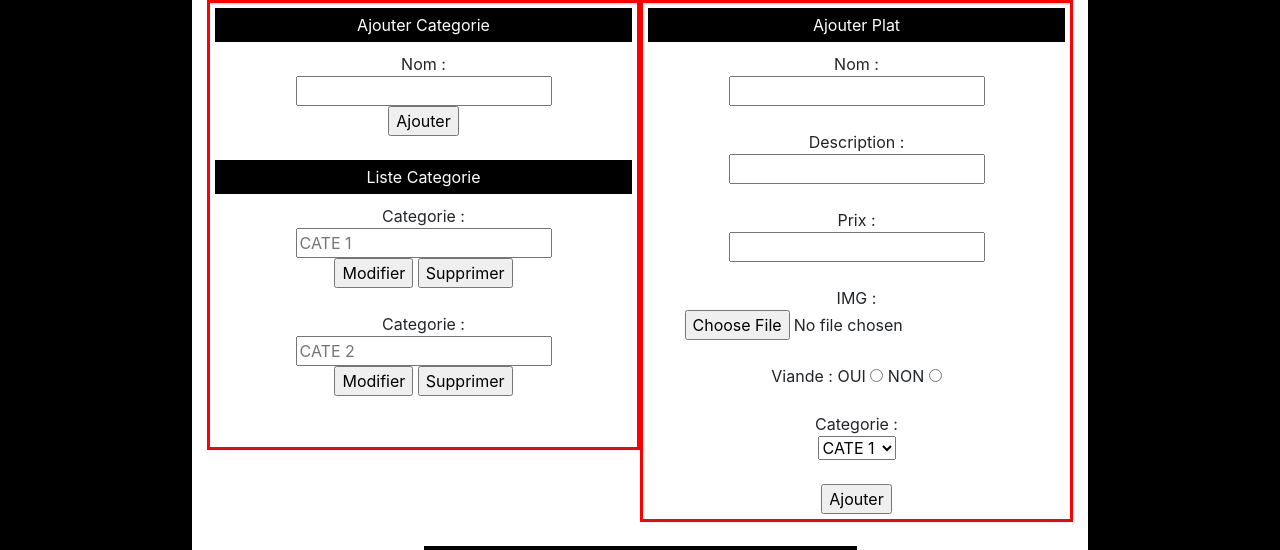
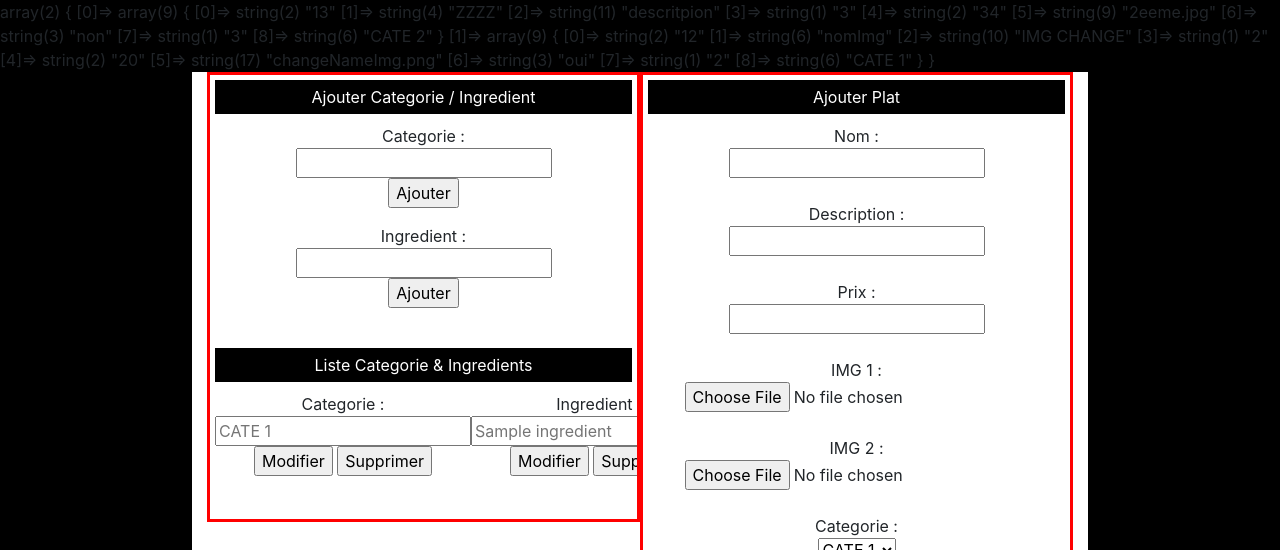
Before and after one commit to paul-le/Projet-Pro, a PHP site: page /admin.php in a window 1280 px wide. Shown: the top 550 px of the page. Run offline with PHP 8.4, Linux system fonts and the light colour scheme; data comes from the database, SQL or seed files in the repository; tables that the repository leaves empty or names only in its code hold one stand-in row (values such as "Sample post"); grey boxes are pictures that could not be loaded.

Commit message:
modif Admin

```diff
--- a/admin.php
+++ b/admin.php
@@ -14,9 +14,12 @@
 $categorie = $bdd->execute("SELECT * FROM categorie");
 $nbCat = count($categorie);
 
+$ingredients = $bdd->execute("SELECT * FROM ingredients");
+$nbIngredients = count($ingredients);
+
 $plats = $bdd->execute("SELECT * FROM plats INNER JOIN categorie ON plats.id_categorie = categorie.id");
 $nbPlats = count($plats);
-
+var_dump($plats);
 ob_start();
 
 
@@ -42,13 +45,13 @@
 
 			<section id="addCategorie">
 				<div id="titreAddCategorie">
-					Ajouter Categorie
+					Ajouter Categorie / Ingredient
 				</div>
 
 
 				<form action="" method="post">
 
-					Nom :<br /> <input type="text" name="nameCategorie"><br />
+					Categorie :<br /> <input type="text" name="nameCategorie"><br />
 
 					<input type="submit" name="newCategorie" value="Ajouter">
 				</form>
@@ -73,18 +76,46 @@
 
 				?>
 
+				<form action="" method="post">
+
+					Ingredient :<br /> <input type="text" name="nameIngredient"><br />
+
+					<input type="submit" name="newIngredient" value="Ajouter">
+				</form>
+				<?php
+				if (isset($_POST['newIngredient']))
+				{
+					$nom = $_POST['nameIngredient'];
+					if ($produit->addIngredient($nom, $bdd) == "newIngredient")
+					{
+						echo "Ingredient Ajouter";
+						header('location:admin.php');
+					}
+					elseif ($produit->addIngredient($nom, $bdd) == "ingredientExistant")
+					{
+						echo "Cet ingredient existe deja";
+					}
+					elseif ($produit->addIngredient($nom, $bdd) == "info")
+					{
+						echo "Veuillez entrer un nom ";
+					}
+				}
+
+				?>
+
 
 				<br />
 
 
 
 				<div id="titreListeCategorie">
-					Liste Categorie
+					Liste Categorie & Ingredients
 				</div>
+				<section id="listeCatIng">
+
+					<div id="listeCategorie">
 
 						<?php
-
-
 
 						if (!empty($categorie))
 						{
@@ -129,9 +160,64 @@
 							}
 							else
 							{
-						echo "PAS DE CATEGORIE";
+								echo "Aucune Categorie";
 							}
 							?>
+						</div>
+
+						<div id="listeIngredient">
+
+							<?php
+							if (!empty($ingredients))
+							{
+								for ($i=0; $i < $nbIngredients ; $i++)
+									{?>
+										<form method="post" action="">
+											Ingredient :<br /> <input type="text" name="upIngredients" placeholder="<?php echo $ingredients[$i][1]; ?>"><br />
+											<input id="buttonAdmin" type="submit" name="updateIngredients<?php echo $ingredients[$i][0]; ?>" value="Modifier">
+											<input id="buttonAdmin" type="submit" name="deleteIngredients<?php echo $ingredients[$i][0]; ?>" value="Supprimer">
+											<br><br>
+										</form>
+										<?php
+
+										$idIngredients = $ingredients[$i][0];
+										$nomIngredients = $ingredients[$i][1];
+
+										if (isset($_POST["updateIngredients$idIngredients"]) AND strlen($_POST['upIngredients']) != 0)
+										{
+
+											$nameIngredient = $bdd->execute("SELECT nom FROM ingredients WHERE nom = '".$_POST['upIngredients']."' ");
+											if (empty($nameIngredient))
+											{
+												$requeteUpdateIngredients = $bdd->executeonly("UPDATE ingredients set nom = '".$_POST['upIngredients']."' WHERE nom = '".$nomIngredients."' ");
+												header('location:admin.php');
+											}
+											else
+											{
+												echo "Ce nom existe";
+											}
+
+
+
+										}
+										if (isset($_POST["deleteIngredients$idIngredients"]))
+										{
+											$requeteDeleteCat = $bdd->executeonly("DELETE FROM ingredients WHERE id = '".$idIngredients."'");
+
+											header('location:admin.php');
+
+										}
+									}
+								}
+								else
+								{
+									echo "Aucun ingredient";
+								}
+
+
+								?>
+							</div>
+				</section>
 			</section>
 
 
@@ -151,12 +237,9 @@
 
 						Prix :<br /> <input type="number" step="0.01" name="prixProduit" required><br /><br />
 
-						IMG : <br /><input type="file" name="imgProduit" required><br /><br />
+						IMG 1 : <br /><input type="file" name="img1Produit" required><br /><br />
 
-
-						Viande :  OUI <input type="radio" name="viande" value="oui">
-						NON <input type="radio" name="viande" value="non">
-						<br /><br />
+						IMG 2 :<br /><input type="file" name="img2Produit" required><br /><br />
 
 
 						Categorie : <br /><select type='post' name="categorie">
@@ -189,60 +272,96 @@
 
 
 
-							$viande = $_POST['viande'] ;
 
 
 
 
-							if (isset($_FILES['imgProduit']) AND !empty($_FILES['imgProduit']))
+
+							if (isset($_FILES['img1Produit']) AND !empty($_FILES['img1Produit']))
 							{
 
 								$tailleMax = 2097152 ;
 								$extensionsValides = $arrayName = array('jpg', 'jpeg', 'png');
-								if ($_FILES['imgProduit']['size'] <= $tailleMax)
+								if ($_FILES['img1Produit']['size'] <= $tailleMax)
 								{
 
-									$extensionsUpload = strtolower(substr(strrchr($_FILES['imgProduit']['name'], '.'), 1));
+									$extensionsUpload = strtolower(substr(strrchr($_FILES['img1Produit']['name'], '.'), 1));
 									if (in_array($extensionsUpload, $extensionsValides))
 									{
-										$chemin = "photoProduit/".$_POST['nameProduit'].".".$extensionsUpload;
+										$chemin = "photoProduit/".$_POST['nameProduit']."1.".$extensionsUpload;
 
-										$deplacement = move_uploaded_file($_FILES['imgProduit']['tmp_name'], $chemin);
+										$deplacement = move_uploaded_file($_FILES['img1Produit']['tmp_name'], $chemin);
 
 										if ($deplacement)
 										{
-											$img = $_POST['nameProduit'].".".$extensionsUpload;
+											$img1 = $_POST['nameProduit']."1.".$extensionsUpload;
 										}
 										else
 										{
-											echo "Erreur durant l'importation de votre photo de profil" ;
+											echo "Erreur durant l'importation de votre photo de profil (1)" ;
 										}
 									}
 									else
 									{
-										echo "Votre photo de profil doit être au format jpg, jpeg ou png. ";
+										echo "Votre photo de profil doit être au format jpg, jpeg ou png. (1) ";
 									}
 
 								}
 								else
 								{
-									echo "Votre photo de profil ne doit pas dépasser 2Mo" ;
+									echo "Votre photo de profil ne doit pas dépasser 2Mo (1)" ;
+								}
+							}
+
+							if (isset($_FILES['img2Produit']) AND !empty($_FILES['img2Produit']))
+							{
+
+								$tailleMax = 2097152 ;
+								$extensionsValides = $arrayName = array('jpg', 'jpeg', 'png');
+								if ($_FILES['img2Produit']['size'] <= $tailleMax)
+								{
+
+									$extensionsUpload = strtolower(substr(strrchr($_FILES['img2Produit']['name'], '.'), 1));
+									if (in_array($extensionsUpload, $extensionsValides))
+									{
+										$chemin = "photoProduit/".$_POST['nameProduit']."2.".$extensionsUpload;
+
+										$deplacement = move_uploaded_file($_FILES['img2Produit']['tmp_name'], $chemin);
+
+										if ($deplacement)
+										{
+											$img2 = $_POST['nameProduit']."2.".$extensionsUpload;
+										}
+										else
+										{
+											echo "Erreur durant l'importation de votre photo de profil (2)" ;
+										}
+									}
+									else
+									{
+										echo "Votre photo de profil doit être au format jpg, jpeg ou png. (2) ";
+									}
+
+								}
+								else
+								{
+									echo "Votre photo de profil ne doit pas dépasser 2Mo  (2)" ;
 								}
 							}
 
 
 
-							if (!empty($img))
+							if (!empty($img1) && !empty($img2))
 							{
-								if ($produit->addProduit($nom, $description, $prix, $id_categorie[0]['id'], $img, $viande, $bdd) == "newProduit")
+								if ($produit->addProduit($nom, $description, $prix, $id_categorie[0]['id'], $img1, $img2, $bdd) == "newProduit")
 								{
 									echo "PRODUIT AJOUTER";
 								}
-								elseif ($produit->addProduit($nom, $description, $prix, $id_categorie[0]['id'], $img, $viande, $bdd) == "produitExist")
+								elseif ($produit->addProduit($nom, $description, $prix, $id_categorie[0]['id'], $img1, $img2, $bdd) == "produitExist")
 								{
 									echo "CE NOM EXISTE";
 								}
-								elseif ($produit->addProduit($nom, $description, $prix, $id_categorie[0]['id'], $img, $viande, $bdd) == "info")
+								elseif ($produit->addProduit($nom, $description, $prix, $id_categorie[0]['id'], $img1, $img2, $bdd) == "info")
 								{
 									echo "Veuillez remplir tout les champ";
 								}
@@ -277,8 +396,8 @@
 									<td>Description</td>
 									<td>Prix</td>
 									<td>Categorie</td>
-									<td>Photo</td>
-									<td>Viande</td>
+									<td>IMG 1</td>
+									<td>IMG 2</td>
 									<td></td>
 									<td></td>
 								</tr>
@@ -294,8 +413,8 @@
 											<td data-title="Description"><?php echo $plats[$i][2];  ?></td>
 											<td  data-title="Prix" class="numeric"><?php echo $plats[$i][4];  ?></td>
 											<td  data-title="Categorie"><?php echo $plats[$i][8];  ?></td>
-											<td  data-title="Photo"><img src="photoProduit/<?php echo $plats[$i][5] ?>" width="100"></td>
-											<td  data-title="Viande"><?php echo $plats[$i][6];  ?></td>
+											<td  data-title="Photo1"><img src="photoProduit/<?php echo $plats[$i][5] ?>" width="100"></td>
+											<td  data-title="Photo2"><img src="photoProduit/<?php echo $plats[$i][6] ?>" width="100"></td>
 											<td><input type="submit" name="modifierProduit<?php echo $plats[$i][0]; ?>" value="Modifier" ></td>
 											<td><input type="submit" name="deleteProduit<?php echo $plats[$i][0];  ?>" value="Supprimer" ></td>
 										</tr>
@@ -305,7 +424,7 @@
 										$updateProduit = $bdd->execute("SELECT * FROM plats INNER JOIN categorie ON plats.id_categorie = categorie.id WHERE plats.id = '$idProduits'");
 
 
-
+										var_dump($updateProduit);
 
 										if (isset($_POST["deleteProduit$idProduits"]))
 										{
@@ -324,6 +443,9 @@
 											<input type="text" name="updateNameProduit" placeholder="<?php echo $updateProduit[0][1];  ?>">
 											<input type="textarea" name="updateDescriptionProduit" placeholder="<?php echo $updateProduit[0][2];  ?>">
 											<input type="number" step="0.01" name="updatePrixProduit" placeholder="<?php echo $updateProduit[0][4];  ?>">
+											<input type="file" name="updateImg1Produit">
+											<input type="file" name="updateImg2Produit">
+
 											Categorie : <select type='post' name="updateCategorie">
 												<option>.....</option>
 												<?php
@@ -336,9 +458,8 @@
 													?>
 
 												</select>
-												<input type="file" name="updateImgProduit">
-												Viande :  OUI <input type="radio" name="updateViandeProduit" value="oui">
-												NON <input type="radio" name="updateViandeProduit" value="non">
+
+
 
 												<input type="submit" name="modifier2Produit<?php echo $updateProduit[0][0]; ?>" value="Modifier" >
 
@@ -362,37 +483,30 @@
 
 												if (empty($id_categorieUpdate))
 												{
-													$id_categorieUpdate = $updateProduit[0][3];
-												}
-
-
-												if (!empty($_POST['updateViandeProduit']))
-												{
-													$updateViande = $_POST['updateViandeProduit'];
-												}
-												else
-												{
-													$updateViande = $updateProduit[0][6];
+													$id_categorieUpdate = $updateProduit[0][4];
 												}
 
 
 
 
-												if ($_FILES['updateImgProduit']['size'] == 0 && $_FILES['updateImgProduit']['error'] == 0)
+
+
+
+												if ($_FILES['updateImg1Produit']['size'] == 0 && $_FILES['updateImg1Produit']['error'] == 0)
 												{
 
 													$tailleMax = 2097152 ;
 													$extensionsValides = $arrayName = array('jpg', 'jpeg', 'png');
-													if ($_FILES['updateImgProduit']['size'] <= $tailleMax)
+													if ($_FILES['updateImg1Produit']['size'] <= $tailleMax)
 													{
 
-														$extensionsUpload = strtolower(substr(strrchr($_FILES['updateImgProduit']['name'], '.'), 1));
+														$extensionsUpload = strtolower(substr(strrchr($_FILES['updateImg1Produit']['name'], '.'), 1));
 														if (in_array($extensionsUpload, $extensionsValides))
 														{
 															if (!empty($updateNom))
 															{
 
-																$chemin = "photoProduit/".$_POST['updateNameProduit'].".".$extensionsUpload;
+																$chemin = "photoProduit/".$_POST['updateNameProduit']."1.".$extensionsUpload;
 															}
 															else
 															{
@@ -402,17 +516,17 @@
 
 
 
-															$deplacement = move_uploaded_file($_FILES['updateImgProduit']['tmp_name'], $chemin);
+															$deplacement = move_uploaded_file($_FILES['updateImg1Produit']['tmp_name'], $chemin);
 
 															if ($deplacement)
 															{
 																if (!empty($updateNom))
 																{
-																	$updateImg = $_POST['updateNameProduit'].".".$extensionsUpload;
+																	$updateImg1 = $_POST['updateNameProduit']."1.".$extensionsUpload;
 																}
 																else
 																{
-																	$updateImg = $updateProduit[0][1].".".$extensionsUpload;
+																	$updateImg1 = $updateProduit[0][1].".".$extensionsUpload;
 																}
 
 															}
@@ -435,7 +549,68 @@
 												}
 												else
 												{
-													$updateImg = $updateProduit[0][5];
+													$updateImg1 = $updateProduit[0][5];
+												}
+
+
+												if ($_FILES['updateImg2Produit']['size'] == 0 && $_FILES['updateImg2Produit']['error'] == 0)
+												{
+
+													$tailleMax = 2097152 ;
+													$extensionsValides = $arrayName = array('jpg', 'jpeg', 'png');
+													if ($_FILES['updateImg2Produit']['size'] <= $tailleMax)
+													{
+
+														$extensionsUpload = strtolower(substr(strrchr($_FILES['updateImg2Produit']['name'], '.'), 1));
+														if (in_array($extensionsUpload, $extensionsValides))
+														{
+															if (!empty($updateNom))
+															{
+
+																$chemin = "photoProduit/".$_POST['updateNameProduit']."2.".$extensionsUpload;
+															}
+															else
+															{
+
+																$chemin = "photoProduit/".$updateProduit[0][1].".".$extensionsUpload;
+															}
+
+
+
+															$deplacement = move_uploaded_file($_FILES['updateImg2Produit']['tmp_name'], $chemin);
+
+															if ($deplacement)
+															{
+																if (!empty($updateNom))
+																{
+																	$updateImg2 = $_POST['updateNameProduit']."2.".$extensionsUpload;
+																}
+																else
+																{
+																	$updateImg2 = $updateProduit[0][1].".".$extensionsUpload;
+																}
+
+															}
+															else
+															{
+																echo "Erreur durant l'importation de votre photo de profil" ;
+															}
+														}
+														else
+														{
+															echo "Votre photo de profil doit être au format jpg, jpeg ou png. ";
+
+														}
+
+													}
+													else
+													{
+														echo "Votre photo de profil ne doit pas dépasser 2Mo" ;
+													}
+												}
+												else
+												{
+													$updateImg2 = $updateProduit[0][6];
 												}
 
 
@@ -447,34 +622,34 @@
 												{
 													echo "Ce nom de plats existe";
 												}
-												elseif($produit->updateProduits($updateNom, $updateDescription, $updatePrix, $id_categorieUpdate[0][0] , $updateImg, $updateViande, $id, $bdd) == "nameChange")
+												elseif($produit->updateProduits($updateNom, $updateDescription, $updatePrix, $id_categorieUpdate[0][0] , $updateImg1, $updateImg2, $id, $bdd) == "nameChange")
 												{
 													echo "Le nom a changer";
 												}
 
-												if ($produit->updateProduits($updateNom, $updateDescription, $updatePrix, $id_categorieUpdate[0][0], $updateImg, $updateViande, $id, $bdd) == "descriptionChange")
+												if ($produit->updateProduits($updateNom, $updateDescription, $updatePrix, $id_categorieUpdate[0][0], $updateImg1, $updateImg2, $id, $bdd) == "descriptionChange")
 												{
 													echo "La description a changer";
 												}
 
-												if ($produit->updateProduits($updateNom, $updateDescription, $updatePrix, $id_categorieUpdate[0][0], $updateImg, $updateViande, $id, $bdd) == "prixChange")
+												if ($produit->updateProduits($updateNom, $updateDescription, $updatePrix, $id_categorieUpdate[0][0], $updateImg1, $updateImg2, $id, $bdd) == "prixChange")
 												{
 													echo "Le prix a changer";
 												}
 
-												if ($produit->updateProduits($updateNom, $updateDescription, $updatePrix, $id_categorieUpdate[0][0], $updateImg, $updateViande, $id, $bdd) == "updateChange")
+												if ($produit->updateProduits($updateNom, $updateDescription, $updatePrix, $id_categorieUpdate[0][0], $updateImg1, $updateImg2, $id, $bdd) == "updateChange")
 												{
 													echo "La Categorie a changer";
 												}
 
-												if ($produit->updateProduits($updateNom, $updateDescription, $updatePrix, $id_categorieUpdate[0][0], $updateImg, $updateViande, $id, $bdd) == "imgChange")
+												if ($produit->updateProduits($updateNom, $updateDescription, $updatePrix, $id_categorieUpdate[0][0], $updateImg1, $updateImg2, $id, $bdd) == "img1Change")
 												{
-													echo "La photo a changer";
+													echo "La photo1 a changer";
 												}
 
-												if ($produit->updateProduits($updateNom, $updateDescription, $updatePrix, $id_categorieUpdate[0][0], $updateImg, $updateViande, $id, $bdd) == "viandeChange")
+												if ($produit->updateProduits($updateNom, $updateDescription, $updatePrix, $id_categorieUpdate[0][0], $updateImg1, $updateImg2, $id, $bdd) == "img2Change")
 												{
-													echo "La viande a changer";
+													echo "La photo2 a changer";
 												}
 
 
--- a/class/produits.php
+++ b/class/produits.php
@@ -33,17 +33,39 @@
 			}
 		}
 
+		public function addIngredient($nom, $bdd)
+		{
+			if (strlen($nom) != 0)
+			{
+				$ingredient = $bdd->execute("SELECT nom FROM ingredients WHERE nom = '$nom'");
+
+				if (empty($ingredient))
+				{
+					$newIngredient = $bdd->executeonly("INSERT INTO ingredients (nom) VALUES ('$nom')");
+					return "newIngredient";
+				}
+				else
+				{
+					return "ingredientExistant";
+				}
+			}
+			else
+			{
+				return "info";
+			}
+		}
 
 
-		public function addProduit($nom, $description, $prix, $id_categorie, $img, $viande, $bdd)
+
+		public function addProduit($nom, $description, $prix, $id_categorie, $img1, $img2, $bdd)
 		{
-			if (strlen($nom) != 0 && strlen($description) != 0 && !empty($prix) && !empty($img) && !empty($viande))
+			if (strlen($nom) != 0 && strlen($description) != 0 && !empty($prix) && !empty($img1) && !empty($img2))
 			{
 				$produit = $bdd->execute("SELECT nom FROM plats WHERE nom = '$nom'");
 
 				if (empty($produit))
 				{
-					$newProduit = $bdd->executeonly("INSERT INTO plats (nom, description, prix, id_categorie, img, viande) VALUES ('$nom', '$description', '$prix', '$id_categorie', '$img', '$viande' )");
+					$newProduit = $bdd->executeonly("INSERT INTO plats (nom, description, prix, id_categorie, img1, img2) VALUES ('$nom', '$description', '$prix', '$id_categorie', '$img1', '$img2' )");
 
 					return "newProduit";
 				}
@@ -58,7 +80,7 @@
 			}
 		}
 
-		public function updateProduits($updateNom, $updateDescription, $updatePrix, $updateCategorie, $updateImg, $updateViande, $id, $bdd)
+		public function updateProduits($updateNom, $updateDescription, $updatePrix, $updateCategorie, $updateImg1, $updateImg2, $id, $bdd)
 		{
 			if (!empty($updateNom))
 			{
@@ -84,17 +106,17 @@
 				return "categorieChange";
 			}
 
-			if (!empty($updateImg))
+			if (!empty($updateImg1))
 			{
-				$update = $bdd->executeonly("UPDATE plats SET img = '$updateImg' WHERE id ='$id' ");
-				return "imgChange";
+				$update = $bdd->executeonly("UPDATE plats SET img = '$updateImg1' WHERE id ='$id' ");
+				return "img1Change";
 			}
 
-			if (!empty($updateViande))
+			if (!empty($updateImg2))
 			{
-				$update = $bdd->executeonly("UPDATE plats SET viande = '$updateViande' WHERE id ='$id' ");
+				$update = $bdd->executeonly("UPDATE plats SET viande = '$updateImg2' WHERE id ='$id' ");
 				echo $update;
-				return "viandeChange";
+				return "img2Change";
 			}
 		}
 
--- a/css/style.css
+++ b/css/style.css
@@ -5,9 +5,7 @@
 /*----------------------INDEX---------------------*/
 /*----------------------INDEX---------------------*/
 
-#imgPanier:hover{
-	cursor: pointer;
-}
+
 
 
 
@@ -30,7 +28,12 @@
 	background-color: white;
 }
 
-
+#listeCatIng{
+	display: flex;
+	flex-direction: row;
+	flex-wrap: nowrap;
+	justify-content: space-between;
+}
 
 #categorieAndPlat{
 	width: 100%;
```
Also changed, not shown: js/showPanier.js (deleted), photoProduit/BBBBBBB.jpg (deleted), photoProduit/ajout.jpg (deleted), photoProduit/nom.jpg (deleted), photoProduit/on test.jpg (deleted), photoProduit/panier.jpg (deleted). Lines whose indentation alone changed are shown as unchanged.
